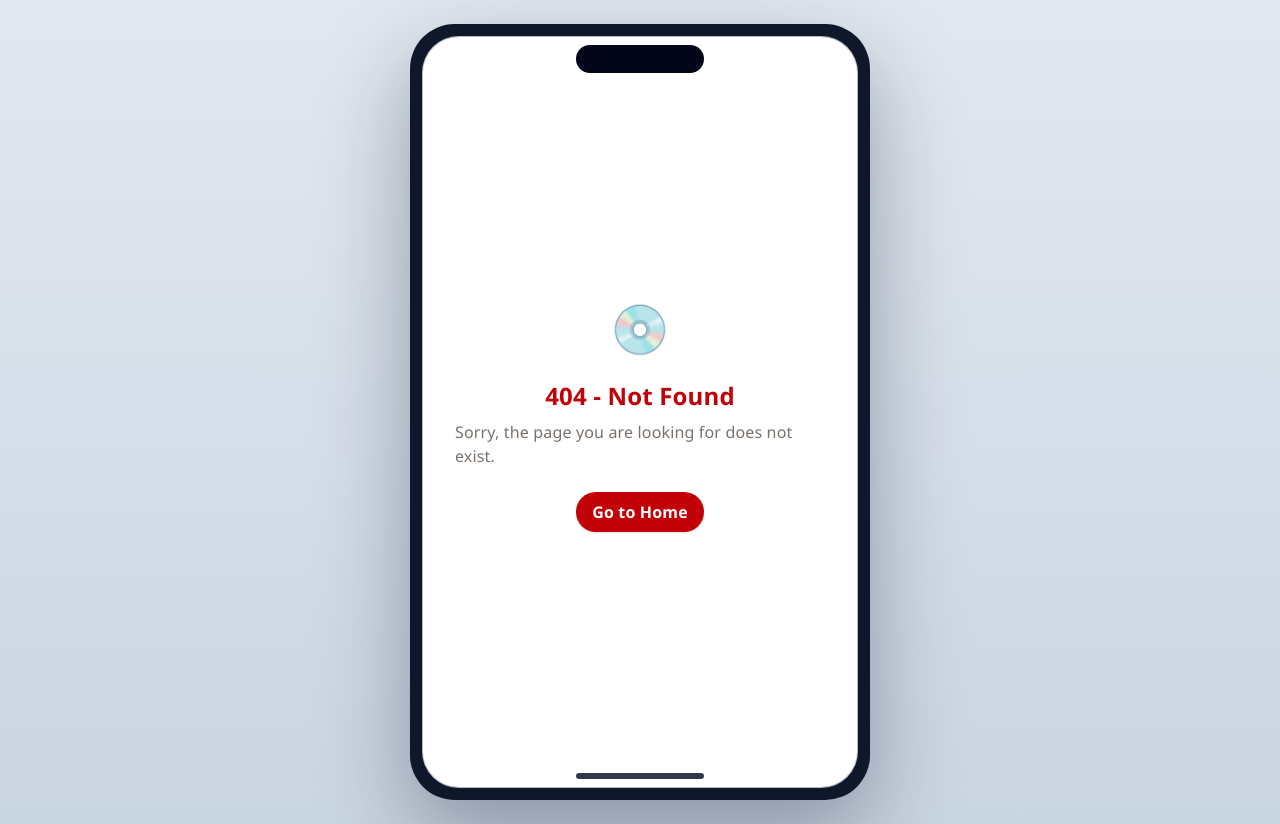
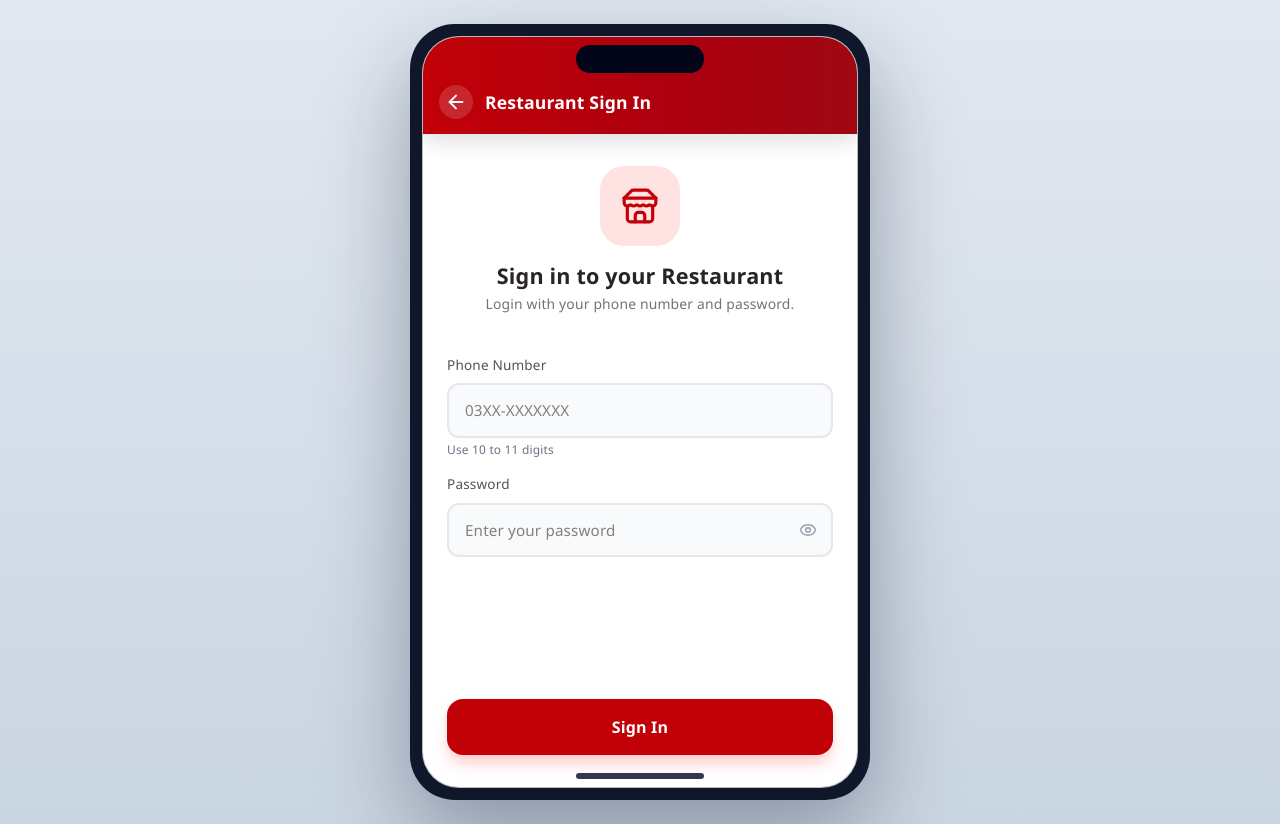
Before and after one commit to Sharjeel-sh/p2pnewworkflow, a React (Vite) app: page /vendor/login in a window 1280 px wide. Before the commit this address had no page. Built offline with nearby package versions, Linux system fonts and the light colour scheme.

Commit message:
add new user2

```diff
--- /dev/null
+++ b/src/app/components/auth/VendorLoginScreen.tsx
@@ -0,0 +1,149 @@
+import React, { useState } from 'react';
+import { useNavigate } from 'react-router';
+import { AlertCircle, Eye, EyeOff, Store } from 'lucide-react';
+import { MobileLayout } from '../shared/MobileLayout';
+import { TopBar } from '../shared/TopBar';
+import { useApp } from '../../context/AppContext';
+
+function normalizePhone(value: string): string {
+  const digits = value.replace(/\D/g, '');
+  if (digits.length > 11 && digits.startsWith('92')) {
+    return `0${digits.slice(-10)}`;
+  }
+  if (digits.length === 10) {
+    return `0${digits}`;
+  }
+  return digits.slice(0, 11);
+}
+
+function formatPhoneInput(value: string): string {
+  const digits = value.replace(/\D/g, '').slice(0, 11);
+  if (digits.length <= 4) return digits;
+  return `${digits.slice(0, 4)}-${digits.slice(4)}`;
+}
+
+export function VendorLoginScreen() {
+  const navigate = useNavigate();
+  const { loginKitchenOwner, setCurrentUser } = useApp();
+  const [phone, setPhone] = useState('');
+  const [password, setPassword] = useState('');
+  const [showPassword, setShowPassword] = useState(false);
+  const [error, setError] = useState('');
+  const [loading, setLoading] = useState(false);
+
+  const handleLogin = async () => {
+    const phoneDigits = phone.replace(/\D/g, '');
+    if (!phoneDigits || !password.trim()) {
+      setError('Please enter phone number and password.');
+      return;
+    }
+    if (phoneDigits.length < 10) {
+      setError('Please enter a valid phone number.');
+      return;
+    }
+
+    setLoading(true);
+    setError('');
+    await new Promise(resolve => setTimeout(resolve, 500));
+
+    const org = loginKitchenOwner(normalizePhone(phoneDigits), password.trim());
+    setLoading(false);
+
+    if (!org) {
+      setError('Invalid phone number or password.');
+      return;
+    }
+
+    if (org.verificationStatus === 'pending') {
+      setError('Your organization is still under verification. Please wait for approval.');
+      return;
+    }
+
+    setCurrentUser({ role: 'kitchen', orgId: org.id });
+    navigate('/kitchen/dashboard');
+  };
+
+  return (
+    <MobileLayout>
+      <TopBar title="Restaurant Sign In" backTo="/vendor/register" />
+
+      <div className="flex-1 px-6 pt-8 pb-8 flex flex-col">
+        <div className="flex flex-col items-center mb-10">
+          <div className="w-20 h-20 bg-red-100 rounded-3xl flex items-center justify-center mb-4">
+            <Store size={38} className="text-red-700" />
+          </div>
+          <h2 className="text-stone-800 text-center" style={{ fontSize: '1.35rem', fontWeight: 700 }}>
+            Sign in to your Restaurant
+          </h2>
+          <p className="text-stone-500 text-center mt-1" style={{ fontSize: '0.87rem' }}>
+            Login with your phone number and password.
+          </p>
+        </div>
+
+        {error && (
+          <div className="bg-red-50 border border-red-200 rounded-xl p-3 mb-4 flex items-center gap-2">
+            <AlertCircle size={16} className="text-red-700 flex-shrink-0" />
+            <p className="text-red-800" style={{ fontSize: '0.82rem' }}>{error}</p>
+          </div>
+        )}
+
+        <div className="space-y-4 mb-8">
+          <div>
+            <label className="block text-stone-600 mb-2" style={{ fontSize: '0.85rem', fontWeight: 500 }}>
+              Phone Number
+            </label>
+            <input
+              type="tel"
+              value={phone}
+              onChange={e => {
+                setPhone(formatPhoneInput(e.target.value));
+                if (error) setError('');
+              }}
+              placeholder="03XX-XXXXXXX"
+              inputMode="numeric"
+              maxLength={12}
+              className="w-full border-2 border-gray-200 rounded-xl px-4 py-3.5 focus:outline-none focus:border-red-600 bg-gray-50"
+              style={{ fontSize: '0.95rem' }}
+            />
+            <p className="text-gray-500 text-xs mt-1">Use 10 to 11 digits</p>
+          </div>
+
+          <div>
+            <label className="block text-stone-600 mb-2" style={{ fontSize: '0.85rem', fontWeight: 500 }}>
+              Password
+            </label>
+            <div className="relative">
+              <input
+                type={showPassword ? 'text' : 'password'}
+                value={password}
+                onChange={e => setPassword(e.target.value)}
+                placeholder="Enter your password"
+                onKeyDown={e => e.key === 'Enter' && handleLogin()}
+                className="w-full border-2 border-gray-200 rounded-xl px-4 py-3.5 pr-12 focus:outline-none focus:border-red-600 bg-gray-50"
+                style={{ fontSize: '0.95rem' }}
+              />
+              <button
+                type="button"
+                onClick={() => setShowPassword(prev => !prev)}
+                className="absolute right-3 top-1/2 -translate-y-1/2 text-gray-400 p-1"
+              >
+                {showPassword ? <EyeOff size={18} /> : <Eye size={18} />}
+              </button>
+            </div>
+          </div>
+        </div>
+
+        <div className="mt-auto">
+          <button
+            onClick={handleLogin}
+            disabled={loading}
+            className="w-full bg-red-700 text-white py-4 rounded-2xl hover:bg-red-800 active:scale-95 transition-all shadow-lg shadow-red-200 disabled:opacity-60"
+            style={{ fontWeight: 700, fontSize: '1rem' }}
+          >
+            {loading ? 'Signing in...' : 'Sign In'}
+          </button>
+        </div>
+      </div>
+    </MobileLayout>
+  );
+}
--- a/src/app/components/auth/VendorRegistrationScreen.tsx
+++ b/src/app/components/auth/VendorRegistrationScreen.tsx
@@ -151,12 +151,14 @@ export function VendorRegistrationScreen() {
                 }}
                 placeholder="3001234567"
                 inputMode="numeric"
+                minLength={10}
                 maxLength={10}
                 className={`w-full px-4 py-3 rounded-2xl border-2 focus:outline-none transition-colors ${
                   errors.phone ? 'border-red-400 bg-red-50' : 'border-gray-300 focus:border-red-700'
                 }`}
                 style={{ fontSize: '0.95rem' }}
               />
+              <p className="text-gray-500 text-xs mt-1">Phone number must be 10 digits</p>
               {errors.phone && (
                 <p className="text-red-600 text-xs mt-1">{errors.phone}</p>
               )}
--- a/src/app/components/kitchen/KitchenManagerScreen.tsx
+++ b/src/app/components/kitchen/KitchenManagerScreen.tsx
@@ -47,10 +47,15 @@ export function KitchenManagerScreen() {
     () => orgBranches.filter(b => b.managerName || b.managerPhone || b.managerPassword || b.managerImage),
     [orgBranches],
   );
+  const createEligibleBranches = useMemo(
+    () => orgBranches.filter(b => !(b.managerName || b.managerPhone || b.managerPassword || b.managerImage)),
+    [orgBranches],
+  );
 
   const [copiedId, setCopiedId] = useState<string | null>(null);
   const [openMenuBranchId, setOpenMenuBranchId] = useState<string | null>(null);
   const [showModal, setShowModal] = useState(false);
+  const [showReplaceConfirmSheet, setShowReplaceConfirmSheet] = useState(false);
   const [editingBranchId, setEditingBranchId] = useState<string | null>(null);
   const [isPasswordUpdateEnabled, setIsPasswordUpdateEnabled] = useState(false);
   const [form, setForm] = useState<ManagerForm>(EMPTY_FORM);
@@ -78,9 +83,10 @@ export function KitchenManagerScreen() {
     setErrors({});
     setForm({
       ...EMPTY_FORM,
-      branchId: orgBranches[0]?.id || '',
+      branchId: createEligibleBranches[0]?.id || '',
     });
     setShowModal(true);
+    setShowReplaceConfirmSheet(false);
   };
 
   const openEdit = (branchId: string) => {
@@ -97,6 +103,29 @@ export function KitchenManagerScreen() {
       managerPassword: branch.managerPassword || '',
     });
     setShowModal(true);
+    setShowReplaceConfirmSheet(false);
+  };
+
+  const completeSave = () => {
+    const targetBranchId = form.branchId.trim();
+
+    const managerPayload = {
+      managerName: form.managerName.trim(),
+      managerImage: form.managerImage.trim(),
+      managerPhone: form.managerPhone.trim(),
+      managerPassword: form.managerPassword.trim(),
+    };
+
+    // Do not clear/remove any previously assigned manager block.
+    // Only assign/update the selected branch.
+    updateBranch(targetBranchId, managerPayload);
+
+    setShowReplaceConfirmSheet(false);
+    setShowModal(false);
+    setEditingBranchId(null);
+    setIsPasswordUpdateEnabled(false);
+    setForm(EMPTY_FORM);
+    setErrors({});
   };
 
   const handleSave = () => {
@@ -112,27 +141,20 @@ export function KitchenManagerScreen() {
       return;
     }
 
-    if (editingBranchId && editingBranchId !== form.branchId) {
-      updateBranch(editingBranchId, {
-        managerName: '',
-        managerImage: '',
-        managerPhone: '',
-        managerPassword: '',
-      });
+    const targetBranch = orgBranches.find(b => b.id === form.branchId);
+    const targetBranchHasManager = Boolean(
+      targetBranch?.managerName || targetBranch?.managerPhone || targetBranch?.managerPassword || targetBranch?.managerImage,
+    );
+    const sourceBranchId = editingBranchId?.trim() || '';
+    const targetBranchId = form.branchId.trim();
+    const isReplacingExistingManager = Boolean(sourceBranchId && targetBranchHasManager && sourceBranchId !== targetBranchId);
+
+    if (isReplacingExistingManager) {
+      setShowReplaceConfirmSheet(true);
+      return;
     }
 
-    updateBranch(form.branchId, {
-      managerName: form.managerName.trim(),
-      managerImage: form.managerImage.trim(),
-      managerPhone: form.managerPhone.trim(),
-      managerPassword: form.managerPassword.trim(),
-    });
-
-    setShowModal(false);
-    setEditingBranchId(null);
-    setIsPasswordUpdateEnabled(false);
-    setForm(EMPTY_FORM);
-    setErrors({});
+    completeSave();
   };
 
   const handleManagerImagePick: React.ChangeEventHandler<HTMLInputElement> = event => {
@@ -354,14 +376,21 @@ export function KitchenManagerScreen() {
                 <label className="block text-stone-600 mb-1" style={{ fontSize: '0.82rem', fontWeight: 500 }}>Branch *</label>
                 <select
                   value={form.branchId}
-                  onChange={e => { setForm(prev => ({ ...prev, branchId: e.target.value })); if (errors.branchId) setErrors(prev => ({ ...prev, branchId: '' })); }}
+                  onChange={e => {
+                    setForm(prev => ({ ...prev, branchId: e.target.value }));
+                    if (showReplaceConfirmSheet) setShowReplaceConfirmSheet(false);
+                    if (errors.branchId) setErrors(prev => ({ ...prev, branchId: '' }));
+                  }}
                   className={`w-full border-2 rounded-xl px-3 py-2.5 text-sm focus:outline-none bg-gray-50 ${errors.branchId ? 'border-red-300' : 'border-gray-200 focus:border-red-600'}`}
                 >
                   <option value="">Select Branch</option>
-                  {orgBranches.map(branch => (
+                  {(editingBranchId ? orgBranches : createEligibleBranches).map(branch => (
                     <option key={branch.id} value={branch.id}>{branch.name}</option>
                   ))}
                 </select>
+                {!editingBranchId && createEligibleBranches.length === 0 && (
+                  <p className="text-amber-700 text-xs mt-1">All branches already have managers assigned.</p>
+                )}
                 {errors.branchId && <p className="text-red-700 text-xs mt-0.5">{errors.branchId}</p>}
               </div>
 
@@ -439,6 +468,38 @@ export function KitchenManagerScreen() {
               {editingBranchId ? 'Update Manager' : 'Create Manager'}
             </button>
           </div>
+
+          {showReplaceConfirmSheet && (
+            <div className="absolute inset-0 bg-black/30 z-40 flex items-end">
+              <div className="w-full bg-white rounded-t-3xl p-5 border-t border-gray-200 shadow-2xl">
+                <div className="w-12 h-1 bg-gray-300 rounded-full mx-auto mb-4" />
+                <h4 className="text-stone-800 mb-2" style={{ fontWeight: 700, fontSize: '1rem' }}>
+                  Branch Already Has Manager
+                </h4>
+                <p className="text-stone-600 mb-4" style={{ fontSize: '0.88rem', lineHeight: 1.5 }}>
+                  This branch already has a manager assigned. Assigning a new manager will remove the previous manager from this branch. Do you want to continue?
+                </p>
+                <div className="flex items-center gap-2">
+                  <button
+                    type="button"
+                    onClick={() => setShowReplaceConfirmSheet(false)}
+                    className="flex-1 py-3 rounded-xl border border-gray-300 text-stone-700 hover:bg-gray-50"
+                    style={{ fontWeight: 600 }}
+                  >
+                    Cancel
+                  </button>
+                  <button
+                    type="button"
+                    onClick={completeSave}
+                    className="flex-1 py-3 rounded-xl bg-red-700 text-white hover:bg-red-800"
+                    style={{ fontWeight: 700 }}
+                  >
+                    Yes, Replace
+                  </button>
+                </div>
+              </div>
+            </div>
+          )}
         </div>
       )}
     </MobileLayout>
--- a/src/app/context/AppContext.tsx
+++ b/src/app/context/AppContext.tsx
@@ -338,6 +338,18 @@ function slugify(value: string, fallback: string): string {
     .replace(/[^a-z0-9]+/g, '_')
     .replace(/^_+|_+$/g, '');
   return cleaned || fallback;
+}
+
+function normalizePhoneForLogin(value: string): string {
+  const digits = value.replace(/\D/g, '');
+  if (!digits) return '';
+  if (digits.length > 11 && digits.startsWith('92')) {
+    return `0${digits.slice(-10)}`;
+  }
+  if (digits.length === 10) {
+    return `0${digits}`;
+  }
+  return digits.slice(-11);
 }
 
 function loadState(): AppState {
@@ -870,8 +882,9 @@ export function AppProvider({ children }: { children: React.ReactNode }) {
   }, []);
 
   const loginKitchenOwner = useCallback((phone: string, password: string): Organization | null => {
+    const normalizedInputPhone = normalizePhoneForLogin(phone);
     const found = state.organizations.find(
-      o => o.phone === phone && o.ownerPassword === password,
+      o => normalizePhoneForLogin(o.phone) === normalizedInputPhone && o.ownerPassword === password,
     );
     return found ?? null;
   }, [state.organizations]);
--- a/src/app/routes.tsx
+++ b/src/app/routes.tsx
@@ -7,6 +7,7 @@ import { RiderLoginScreen } from './components/auth/RiderLoginScreen';
 import { BranchManagerLoginScreen } from './components/auth/BranchManagerLoginScreen';
 import { KitchenOnboardingScreen } from './components/auth/KitchenOnboardingScreen';
 import { KitchenOwnerLoginScreen } from './components/auth/KitchenOwnerLoginScreen';
+import { VendorLoginScreen } from './components/auth/VendorLoginScreen';
 import { VendorRegistrationScreen } from './components/auth/VendorRegistrationScreen';
 import { VendorOTPVerificationScreen } from './components/auth/VendorOTPVerificationScreen';
 import { VendorOrganizationRegistrationScreen } from './components/auth/VendorOrganizationRegistrationScreen';
@@ -59,6 +60,7 @@ export const router = createBrowserRouter([
       { index: true, element: <WelcomeScreen /> },
       { path: 'signup', element: <SignupScreen /> },
       { path: 'vendor/register', element: <VendorRegistrationScreen /> },
+      { path: 'vendor/login', element: <VendorLoginScreen /> },
       { path: 'vendor/otp-verify', element: <VendorOTPVerificationScreen /> },
       { path: 'vendor/organization-register', element: <VendorOrganizationRegistrationScreen /> },
       { path: 'vendor/upload-cnic', element: <VendorUploadCNICScreen /> },
```
